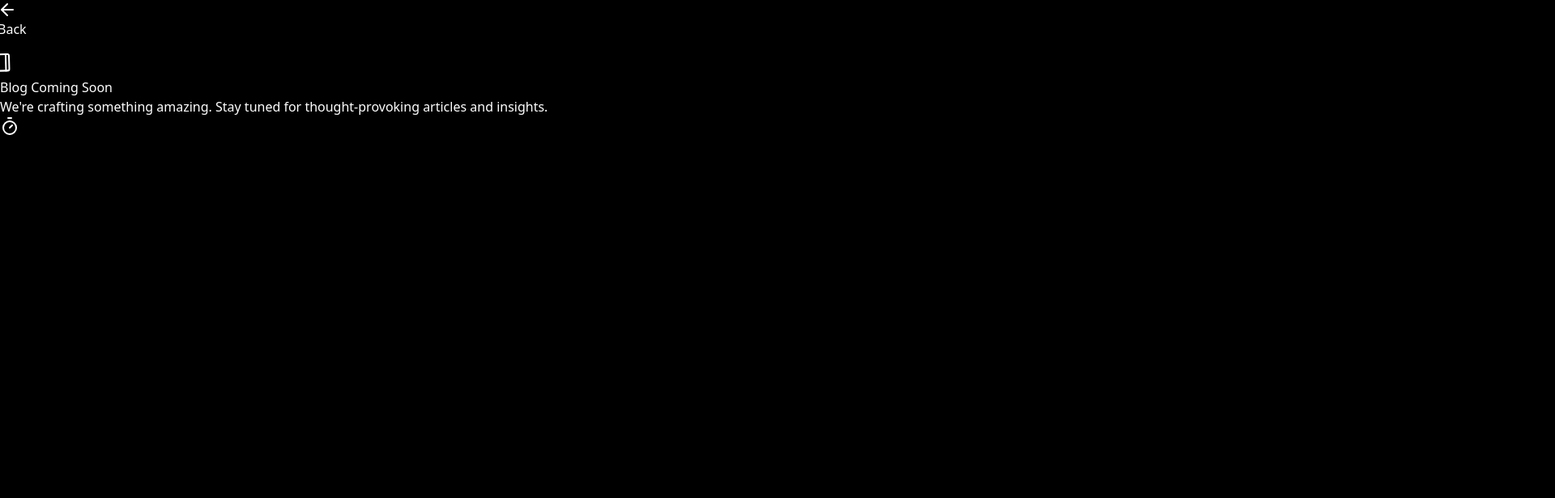
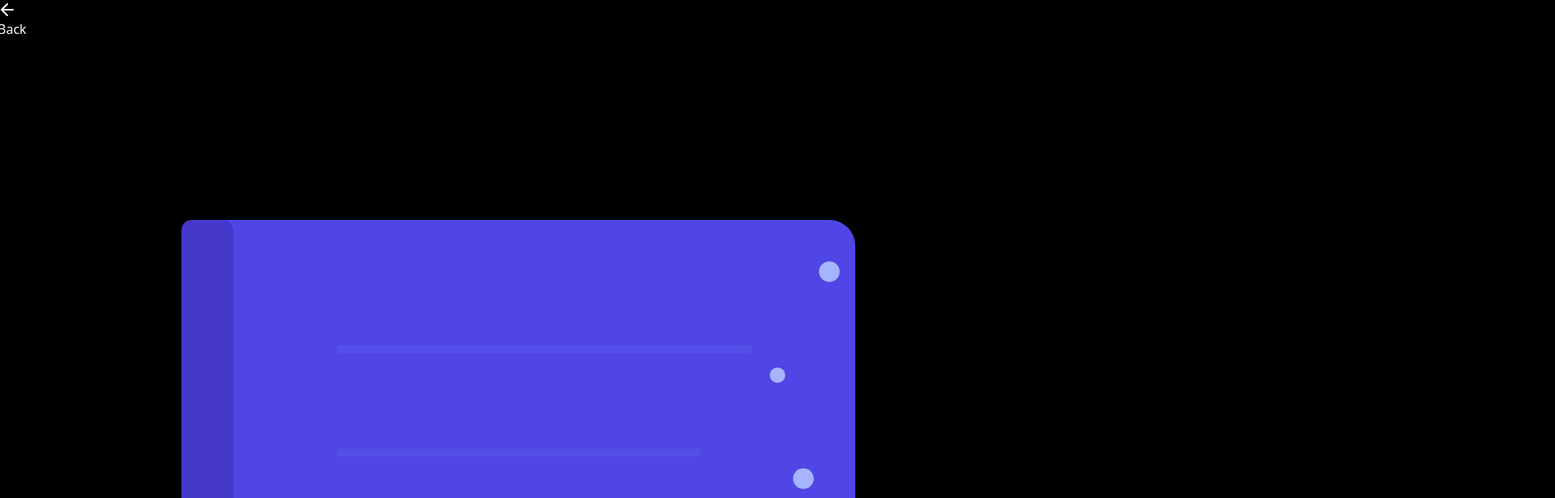
Before and after one commit to ayushdama11/portfolio, a React (Vite) app: page /blog in a window 1280 px wide. Shown: the top 616 px of the page at 81% size, 1920 px wide, since content can reach past the window. Built offline with nearby package versions, Linux system fonts and the light colour scheme.

Commit message:
Add animated reading book SVG for enhanced visual engagement

```diff
--- a/src/components/common/ComingSoon.jsx
+++ b/src/components/common/ComingSoon.jsx
@@ -1,55 +1,199 @@
-import React from "react";
+import React, { useState } from "react";
 import { motion } from "framer-motion";
-import { Timer, Notebook, Sparkles } from "lucide-react";
+import { Timer, Bell, Check } from "lucide-react";
 import { BackButton } from "./BackButton";
 import { FloatingCubes } from "./FloatingCubes";
 
 const ComingSoon = () => {
+  const [email, setEmail] = useState("");
+  const [isSubmitted, setIsSubmitted] = useState(false);
+  const [isHovered, setIsHovered] = useState(false);
+
+  const handleSubmit = (e) => {
+    e.preventDefault();
+    setIsSubmitted(true);
+    setTimeout(() => {
+      setIsSubmitted(false);
+      setEmail("");
+    }, 3000);
+  };
+
   return (
     <div className="min-h-screen bg-black overflow-hidden flex flex-col items-center justify-center relative px-4">
       <BackButton />
       <FloatingCubes />
 
-      {/* Main content */}
       <motion.div
         className="relative z-10 text-center"
         initial={{ opacity: 0, y: 20 }}
         animate={{ opacity: 1, y: 0 }}
         transition={{ duration: 0.6 }}
       >
-        {/* Icon */}
         <motion.div
-          className="mb-8 relative"
-          animate={{
-            scale: [1, 1.1, 1],
-            rotate: [0, 5, -5, 0],
-          }}
+          className="mb-8 relative w-48 h-48 mx-auto"
+          initial={{ scale: 0 }}
+          animate={{ scale: 1 }}
           transition={{
-            duration: 4,
-            repeat: Infinity,
-            ease: "easeInOut",
+            type: "spring",
+            stiffness: 260,
+            damping: 20,
           }}
         >
-          <div className="relative inline-block">
-            <Notebook className="w-20 h-20 text-indigo-400" />
-            <motion.div
-              className="absolute -right-2 -top-2"
-              animate={{
-                scale: [1, 1.2, 1],
-                opacity: [0.5, 1, 0.5],
-              }}
-              transition={{
-                duration: 2,
-                repeat: Infinity,
-                ease: "easeInOut",
-              }}
+          <svg xmlns="http://www.w3.org/2000/svg" viewBox="0 0 200 200">
+            <defs>
+              <linearGradient id="pageShade" x1="0%" y1="0%" x2="100%" y2="0%">
+                <stop
+                  offset="0%"
+                  style={{ stopColor: "#6366f1", stopOpacity: 0.2 }}
+                />
+                <stop
+                  offset="100%"
+                  style={{ stopColor: "#6366f1", stopOpacity: 0.1 }}
+                />
+              </linearGradient>
+
+              <animate
+                xlinkHref="#page1"
+                attributeName="d"
+                dur="3s"
+                repeatCount="indefinite"
+                values="M 40,40 C 80,40 80,120 40,120 L 40,40;M 40,40 C 120,40 120,120 40,120 L 40,40;M 40,40 C 80,40 80,120 40,120 L 40,40"
+                keyTimes="0; 0.5; 1"
+              />
+
+              <animate
+                xlinkHref="#page2"
+                attributeName="d"
+                dur="3s"
+                begin="0.5s"
+                repeatCount="indefinite"
+                values="M 45,45 C 85,45 85,115 45,115 L 45,45;M 45,45 C 125,45 125,115 45,115 L 45,45;M 45,45 C 85,45 85,115 45,115 L 45,45"
+                keyTimes="0; 0.5; 1"
+              />
+
+              <animate
+                xlinkHref="#page3"
+                attributeName="d"
+                dur="3s"
+                begin="1s"
+                repeatCount="indefinite"
+                values="M 50,50 C 90,50 90,110 50,110 L 50,50;M 50,50 C 130,50 130,110 50,110 L 50,50;M 50,50 C 90,50 90,110 50,110 L 50,50"
+                keyTimes="0; 0.5; 1"
+              />
+            </defs>
+
+            <rect
+              x="35"
+              y="35"
+              width="130"
+              height="130"
+              rx="5"
+              fill="#4f46e5"
+            />
+            <rect x="35" y="35" width="10" height="130" rx="2" fill="#4338ca" />
+
+            <path id="page3" fill="#f8fafc" opacity="0.9">
+              <animate
+                attributeName="opacity"
+                dur="3s"
+                begin="1s"
+                repeatCount="indefinite"
+                values="0.9;0.3;0.9"
+                keyTimes="0;0.5;1"
+              />
+            </path>
+
+            <path id="page2" fill="#f1f5f9" opacity="0.9">
+              <animate
+                attributeName="opacity"
+                dur="3s"
+                begin="0.5s"
+                repeatCount="indefinite"
+                values="0.9;0.3;0.9"
+                keyTimes="0;0.5;1"
+              />
+            </path>
+
+            <path id="page1" fill="#e2e8f0" opacity="0.9">
+              <animate
+                attributeName="opacity"
+                dur="3s"
+                repeatCount="indefinite"
+                values="0.9;0.3;0.9"
+                keyTimes="0;0.5;1"
+              />
+            </path>
+
+            <g
+              id="bookLines"
+              fill="none"
+              stroke="#6366f1"
+              strokeWidth="1.5"
+              opacity="0.3"
             >
-              <Sparkles className="w-6 h-6 text-indigo-300" />
-            </motion.div>
-          </div>
+              <line x1="65" y1="60" x2="145" y2="60">
+                <animate
+                  attributeName="x2"
+                  dur="3s"
+                  repeatCount="indefinite"
+                  values="145;125;145"
+                  keyTimes="0;0.5;1"
+                />
+              </line>
+              <line x1="65" y1="80" x2="135" y2="80">
+                <animate
+                  attributeName="x2"
+                  dur="3s"
+                  repeatCount="indefinite"
+                  values="135;115;135"
+                  keyTimes="0;0.5;1"
+                />
+              </line>
+              <line x1="65" y1="100" x2="140" y2="100">
+                <animate
+                  attributeName="x2"
+                  dur="3s"
+                  repeatCount="indefinite"
+                  values="140;120;140"
+                  keyTimes="0;0.5;1"
+                />
+              </line>
+            </g>
+
+            <g id="sparkles">
+              <circle cx="160" cy="45" r="2" fill="#a5b4fc">
+                <animate
+                  attributeName="opacity"
+                  dur="2s"
+                  repeatCount="indefinite"
+                  values="0;1;0"
+                  keyTimes="0;0.5;1"
+                />
+              </circle>
+              <circle cx="150" cy="65" r="1.5" fill="#a5b4fc">
+                <animate
+                  attributeName="opacity"
+                  dur="2s"
+                  begin="0.5s"
+                  repeatCount="indefinite"
+                  values="0;1;0"
+                  keyTimes="0;0.5;1"
+                />
+              </circle>
+              <circle cx="155" cy="85" r="2" fill="#a5b4fc">
+                <animate
+                  attributeName="opacity"
+                  dur="2s"
+                  begin="1s"
+                  repeatCount="indefinite"
+                  values="0;1;0"
+                  keyTimes="0;0.5;1"
+                />
+              </circle>
+            </g>
+          </svg>
         </motion.div>
 
-        {/* Text Elements */}
         <div className="space-y-6">
           <motion.h1
             className="text-4xl md:text-5xl font-bold bg-gradient-to-r from-indigo-400 via-indigo-300 to-indigo-400 text-transparent bg-clip-text"
@@ -71,12 +215,11 @@ const ComingSoon = () => {
           </motion.p>
         </div>
 
-        {/* Progress bar */}
         <motion.div
           className="mt-12 w-64 h-1 mx-auto bg-indigo-950 rounded-full overflow-hidden"
           initial={{ opacity: 0 }}
           animate={{ opacity: 1 }}
-          transition={{ delay: 0.6, duration: 0.6 }}
+          transition={{ delay: 0.8, duration: 0.6 }}
         >
           <motion.div
             className="h-full bg-gradient-to-r from-indigo-500 to-indigo-400"
@@ -91,17 +234,15 @@ const ComingSoon = () => {
           />
         </motion.div>
 
-        {/* Timer icon */}
         <motion.div
           className="mt-8 text-indigo-400/60"
           initial={{ opacity: 0 }}
           animate={{ opacity: 1 }}
-          transition={{ delay: 0.8, duration: 0.6 }}
+          transition={{ delay: 1, duration: 0.6 }}
         >
           <Timer className="w-6 h-6 mx-auto" />
         </motion.div>
 
-        {/* Background decorative elements */}
         <div className="absolute inset-0 pointer-events-none">
           {[...Array(3)].map((_, i) => (
             <motion.div
```
Also changed, not shown: public/reading-book-animation.svg (added).
